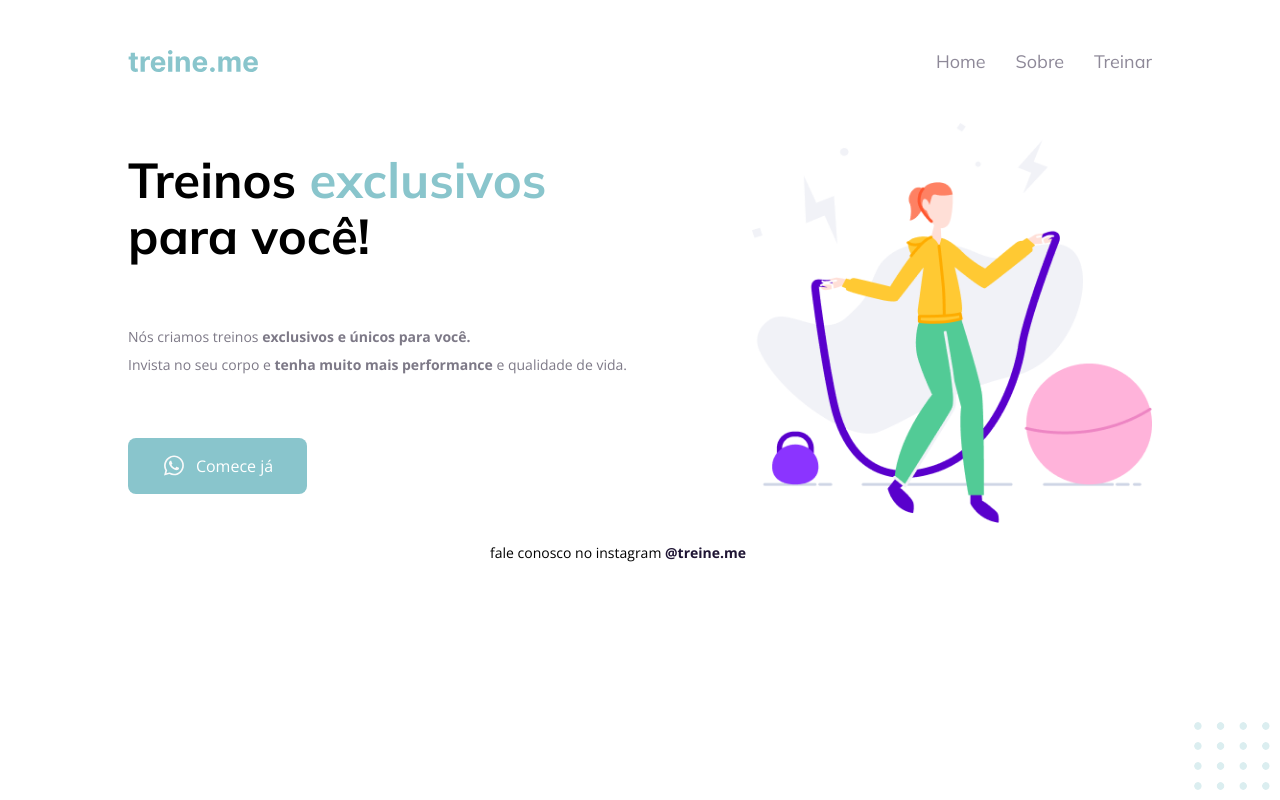
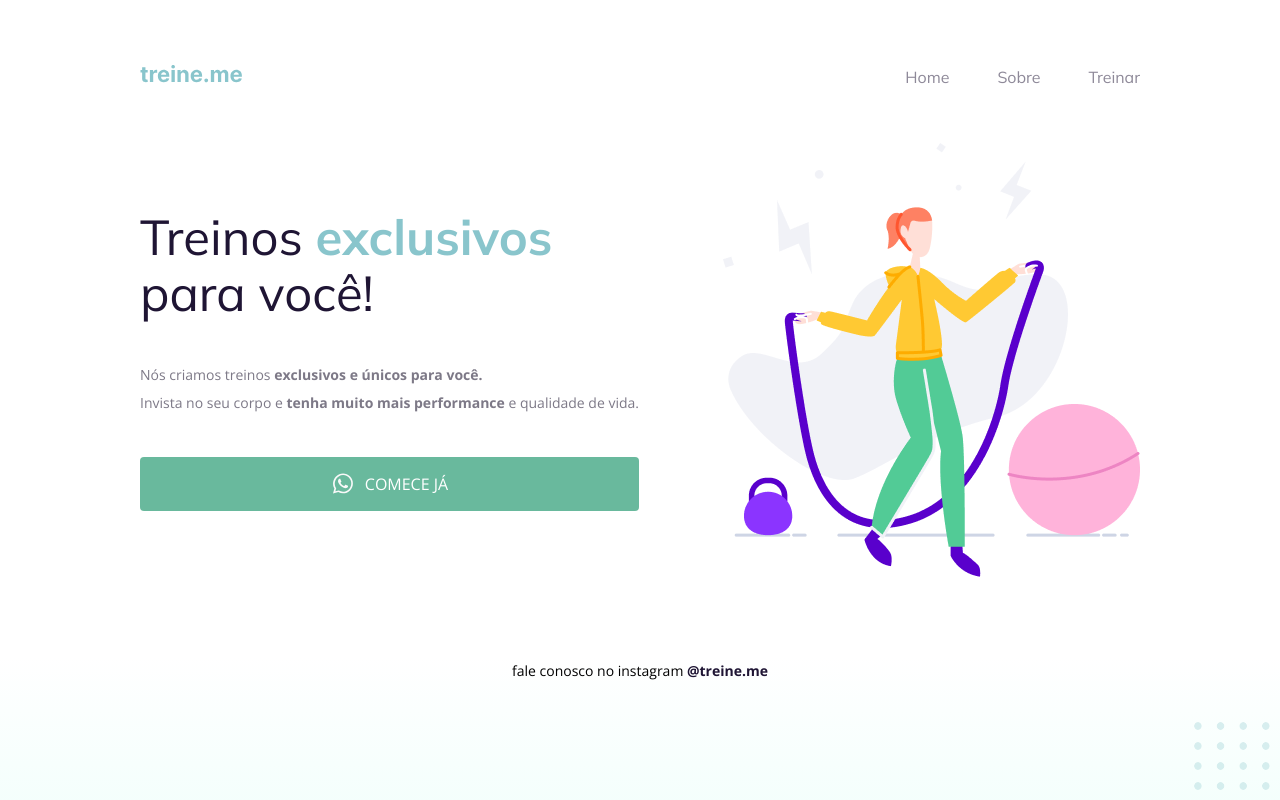
Before and after one commit to Riquecelo/explorer-projeto-2, a plain HTML site: page index.html in a window 1280 px wide. Drawn offline with nearby package versions, Linux system fonts and the light colour scheme.

Commit message:
desafio semântica e acessibilidade

```diff
--- a/index.html
+++ b/index.html
@@ -3,42 +3,53 @@
   <head>
     <link rel="preconnect" href="https://fonts.googleapis.com">
     <link rel="preconnect" href="https://fonts.gstatic.com" crossorigin>
-    <link href="https://fonts.googleapis.com/css2?family=Mulish:wght@400;700&family=Open+Sans:wght@400;700&display=swap" rel="stylesheet">
-    <link rel="shortcut icon" href="images/camber.png" type="image/x-icon">
-    <meta charset="UTF-8">
-    <meta name="viewport" content="width=device-width, initial-scale=1.0">
+
+    <meta charset="UTF-8" />
+    <meta name="viewport" content="width=device-width, initial-scale=1.0" />
     <title>Treine me</title>
 
+    <link href="https://fonts.googleapis.com/css2?family=Mulish:wght@400;700&family=Open+Sans:wght@400;700&display=swap" rel="stylesheet">
+
     <link rel="stylesheet" href="style.css">
+
   </head>
   <body>
     <div class="page">
-        <nav>
-            <img src="images/logo.svg" alt="">
-            <ul>
-                <li><a href="#">Home</a></li>
-                <li><a href="#">Sobre</a></li>
-                <li><a href="#">Treinar</a></li>
-            </ul>
-        </nav>
-        <main>
-            <section>
-                <h1>Treinos <span>exclusivos</span><br> para você!</h1>
-                <p>
+        <div class="nav">
+          <a id="logo" href="#">
+            <img src="images/logo.svg" alt="Treine.me" />
+          </a>
+          <div class="list">
+            <div class="item"><a href="#">Home</a></div>
+            <div class="item"><a href="#">Sobre</a></div>
+            <div class="item"><a href="#">Treinar</a></div>
+          </div>
+        </div class="nav">
+
+      <div class="main">
+        <div>
+          <div class="title">Treinos <span>exclusivos</span> para você!</div>
+
+          <div class="subtitle">
             Nós criamos treinos <strong>exclusivos e únicos para você.</strong></br>
             Invista no seu corpo e <strong>tenha muito mais performance</strong> e qualidade de vida.
-                </p>
-                <button>
+          </div>
+
+          <div class="button">
               <img src="images/whats.svg" alt="Ícone do whatsapp">
               Comece já
-                </button>
-            </section>
-            <img src="images/img.png" alt="Desenho de uma mulher segurando corda de pular">
-        </main>
-        <footer>
+          </div>
+
+        </div>
+
+        <img src="images/img.png" alt="Desenho de uma mulher pulando corta numa academia.">
+      </div>
+      <div class="footer">
           fale conosco no instagram <a href="https://instagram.com/treineme" target="_blank">@treine.me</a>
-        </footer>
+      </div>
+    </div>
+
     <img id="balls" src="images/balls.svg" alt="Bolinhas decorativas verdes no canto inferior direito da página.">
-    </div>
+
   </body>
 </html>
--- a/style.css
+++ b/style.css
@@ -1,113 +1,116 @@
-*{
+body {
+    margin: 0;
+
+    font-family: "Open Sans", sans-serif;
+
+    background: linear-gradient(180deg, rgb(227, 255, 248, 0) 82.08%, rgb(227, 255, 248, 0.38) 100%);
+
+    min-height: 100vh;
+  }
+
+  .page {
+    width: 1000px;
+    margin: 0 auto;
+    padding-top: 65px;
+  }
+
+  .nav {
+    display: flex;
+    justify-content: space-between;
+    align-items: center;
+
+    margin-bottom: 55px;
+  }
+
+  .list {
+    display: flex;
+    gap: 48px;
+    list-style: none;
     margin: 0;
     padding: 0;
-    box-sizing: border-box;
   }
 
-body{
-    width: 100%;
-    height: 100vh;
+  a {
+    color: #1f1534;
+    text-decoration: none;
   }
 
-.page{
-    height: 100%;
-    margin: 0 10% 10px;
-    padding-top: 50px;
+  .list .item a {
+      opacity: 0.5;
   }
 
-nav, ul, main, section, button{
-    display: flex;
+  .list .item a:hover {
+    font-weight: bold;
+    opacity: 1;
   }
 
-nav{
-    width: 100%;
-    height: 23px;
+  .list,
+  .title {
+    font-family: "Mulish", sans-serif;
+  }
+
+  .main {
+    display: flex;
+    align-items: center;
     justify-content: space-between;
   }
 
+  .title {
+    font-size: 49px;
+    line-height: 56px;
+    color: #1f1534;
 
+    font-weight: normal;
 
-ul{
-    list-style: none;
-    gap: 30px;
+    width: 490px;
   }
-li a{
-    font-size: 18px;
-    text-decoration: none;
-    color: #1F1534;
-    opacity: 0.5;
-}
-li a:hover{
-    color: #1F1534;
-    opacity: 1;
+
+  .title span {
+    color: #89c5cc;
     font-weight: bold;
   }
 
-h1, ul {
-    font-family: "Mulish", sans-serif;
+  .subtitle {
+    font-size: 14px;
+    line-height: 28px;
+    color: #7d7987;
+
+    margin: 40px 0;
   }
 
-main{
-    margin-top: 50px;
-    width: 100%;
-    height: 400px;
-    align-items: center;
-    justify-content:space-between;
-}
+  .button {
+    color: white;
+    text-transform: uppercase;
+    font-family: "Open Sans", sans-serif;
 
-main > img{
-    width: 400px;
-    height: 400px;
-}
+    background: #69B99D;
+    border: 0;
+    padding: 14px 32px 15px;
 
-section{
-    flex-direction: column;
-    height: 100%;
-    justify-content:space-around ;
-}
-h1{
-    font-size: 49px;
-    line-height: 56px;
-}
-h1 span{
-    color: #89C5CC;
-}
-
-p{
-    font-family: 'open Sans', sans-serif;
-    color: #7D7987;
-    font-size: 14px;
-    line-height: 28px;
-}
-button{
-    font-family: 'Open Sans', sans-serif;
-    color: #fff;
-    font-size: 16px;
-    cursor: pointer;
-    width: 179px;
-    height: 56px;
-    background-color: #89C5CC;
-    border: none;
-    border-radius: 8px;
+    display: flex;
     align-items: center;
     justify-content: center;
     gap: 10px;
+
+    border-radius: 4px;
+
+    cursor: pointer;
   }
 
-footer{
-    font-family: 'Open Sans', sans-serif;
+  .footer {
     font-size: 14px;
-    width: 300px;
-    height: auto;
-    margin: 20px auto 0;
+    line-height: 28px;
+
+    text-align: center;
+
+    margin-top: 80px;
   }
-footer a{
-    color: #1F1534;
-    text-decoration: none;
+
+  .footer a {
     font-weight: bold;
   }
 
-#balls{
+  #balls {
       position: fixed;
       bottom: 0;
       right: 0;
```
Lines whose indentation alone changed are shown as unchanged.
